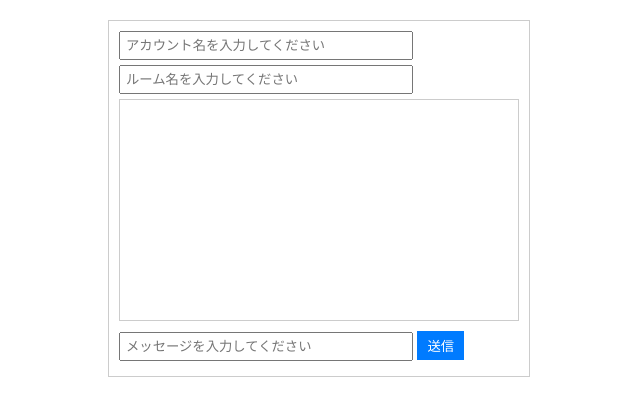
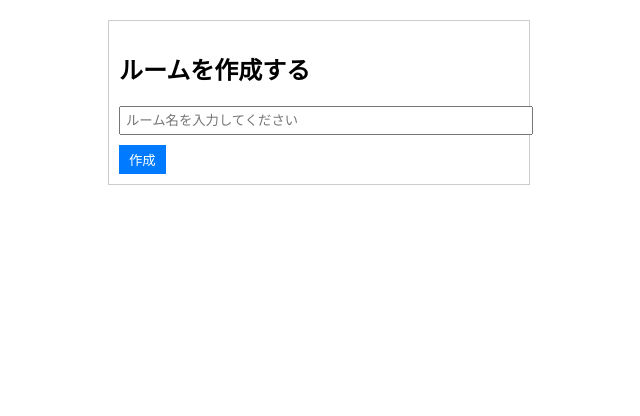
Before and after one commit to tamapiko/chat, a plain HTML site: page index.html in a window 1280 px wide. Shown: the whole page, without its empty margins (321-961 px from the left). Drawn offline with Linux system fonts and the light colour scheme.

Commit message:
Update index.html

```diff
--- a/index.html
+++ b/index.html
@@ -3,33 +3,23 @@
 <head>
     <meta charset="UTF-8">
     <meta name="viewport" content="width=device-width, initial-scale=1.0">
-    <title>チャットルーム</title>
+    <title>ルーム作成</title>
     <style>
         body {
             font-family: Arial, sans-serif;
         }
 
-        .chat-container {
+        .container {
             width: 400px;
             margin: 20px auto;
+            padding: 10px;
             border: 1px solid #ccc;
-            padding: 10px;
         }
 
-        .chat-box {
-            height: 200px;
-            overflow-y: scroll;
-            border: 1px solid #ccc;
-            padding: 10px;
+        input {
+            width: 100%;
+            padding: 5px;
             margin-bottom: 10px;
-        }
-
-        #user-name,
-        #room-name,
-        #user-input {
-            width: 70%;
-            padding: 5px;
-            margin-bottom: 5px;
         }
 
         button {
@@ -42,35 +32,24 @@
     </style>
 </head>
 <body>
-    <div class="chat-container">
-        <input type="text" id="user-name" placeholder="アカウント名を入力してください">
+    <div class="container">
+        <h2>ルームを作成する</h2>
         <input type="text" id="room-name" placeholder="ルーム名を入力してください">
-        <div class="chat-box" id="chat-box"></div>
-        <input type="text" id="user-input" placeholder="メッセージを入力してください">
-        <button onclick="sendMessage()">送信</button>
+        <button onclick="createRoom()">作成</button>
     </div>
 
     <script>
-        var userNameInput = document.getElementById("user-name");
-        var roomNameInput = document.getElementById("room-name");
-        var chatBox = document.getElementById("chat-box");
+        function createRoom() {
+            var roomNameInput = document.getElementById("room-name");
+            var roomName = roomNameInput.value.trim();
 
-        function sendMessage() {
-            var userName = userNameInput.value.trim();
-            var roomName = roomNameInput.value.trim();
-            var messageInput = document.getElementById("user-input");
-            var message = messageInput.value.trim();
-
-            if (userName === "" || roomName === "" || message === "") {
-                alert("アカウント名、ルーム名、メッセージを入力してください。");
+            if (roomName === "") {
+                alert("ルーム名を入力してください。");
                 return;
             }
 
-            var newMessage = document.createElement("div");
-            newMessage.textContent = userName + ": " + message;
-            chatBox.appendChild(newMessage);
-
-            messageInput.value = "";
+            // 作成したルーム名をチャット画面に渡す
+            window.location.href = "chat.html?room=" + encodeURIComponent(roomName);
         }
     </script>
 </body>
```
